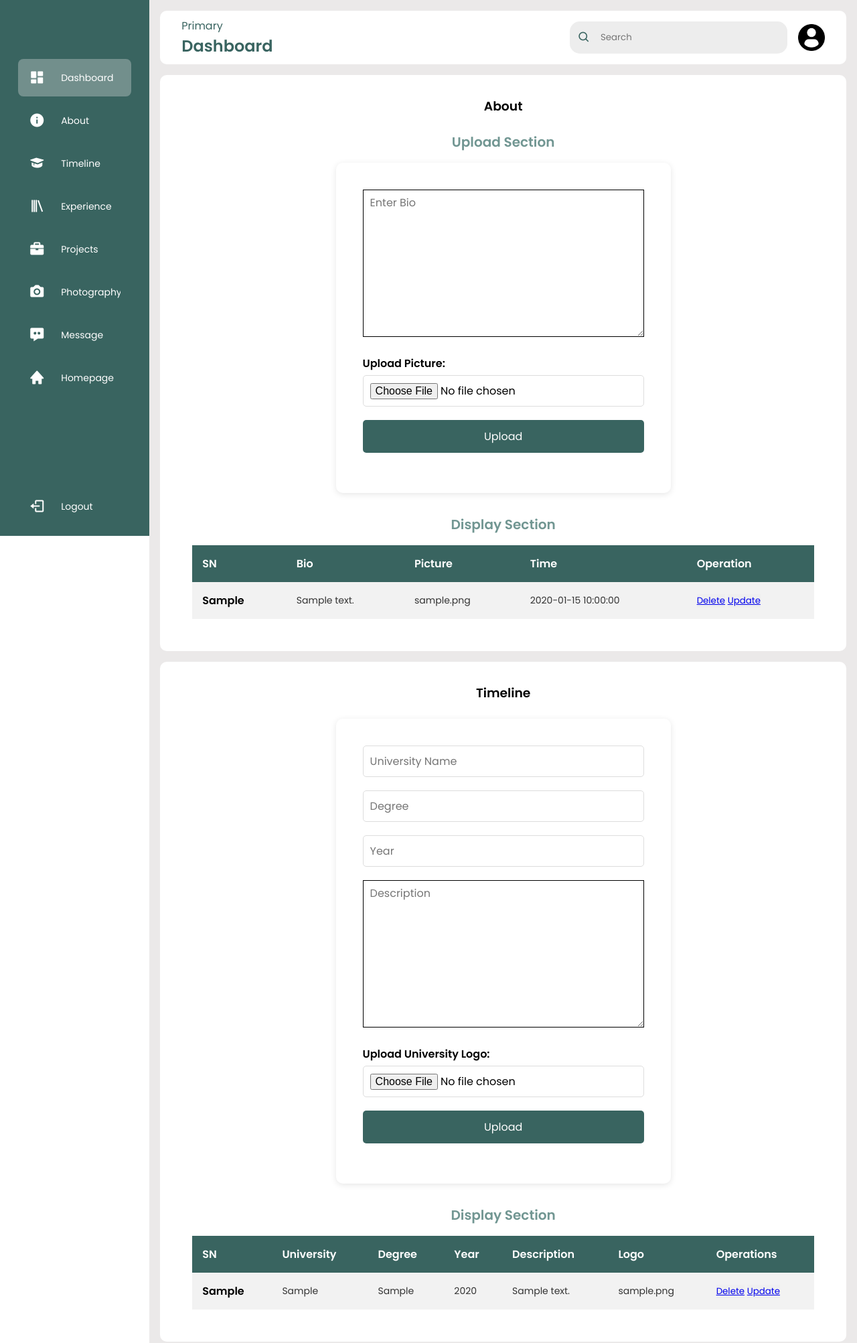
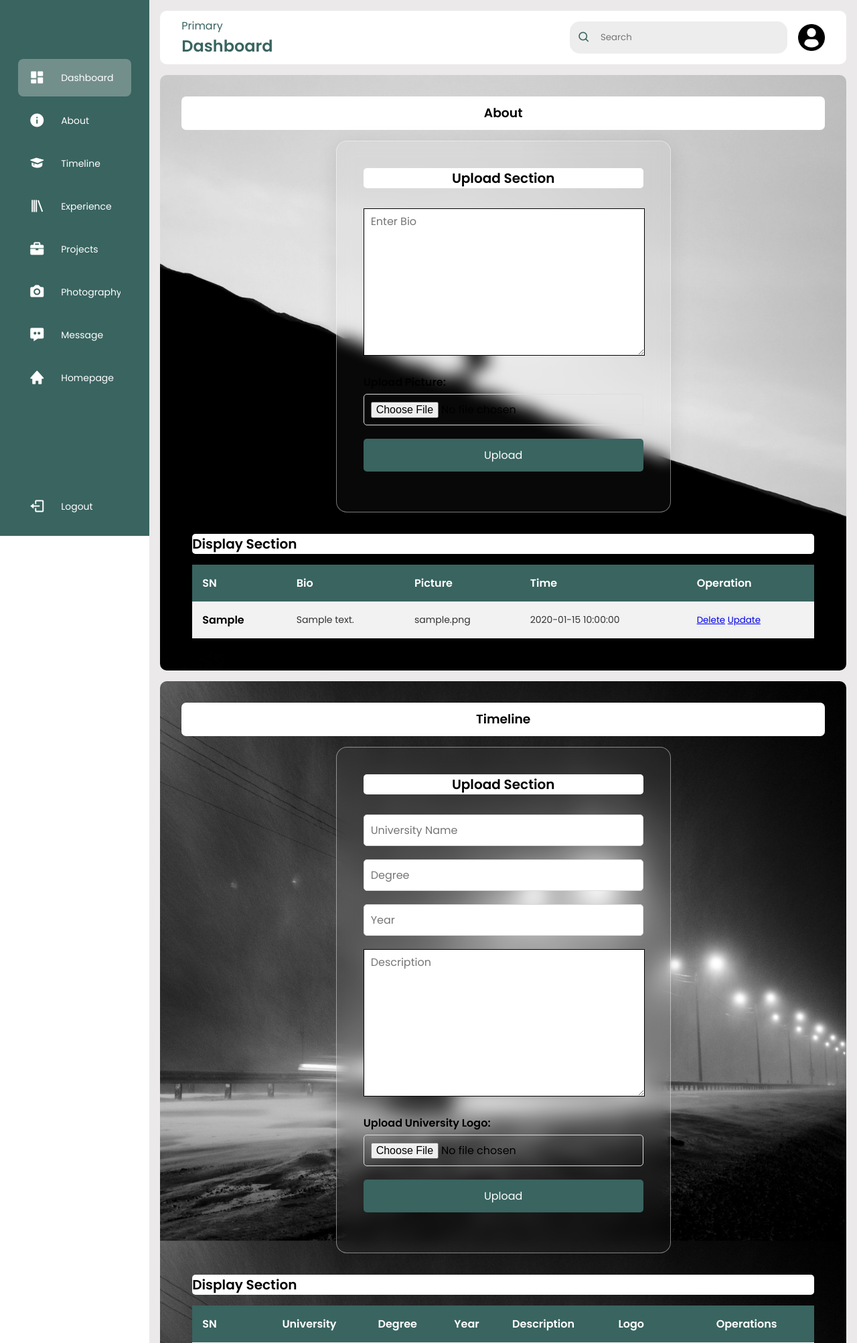
Before and after one commit to Efty34/Portfolio_Fullstack, a PHP site: page /index_admin.php in a window 1280 px wide. Shown: the top 2005 px of the page at 67% size. Run offline with PHP 8.4, Linux system fonts and the light colour scheme; the visitor is signed in with stand-in values (Sample User, id 1); tables that the repository leaves empty or names only in its code hold one stand-in row (values such as "Sample post"); grey boxes marked "Sample" are stand-in pictures.

Commit message:
Bg added to Admin

```diff
--- a/index/index_admin.php
+++ b/index/index_admin.php
@@ -25,17 +25,57 @@ if (!isset($_SESSION["user"])) {
             padding: 1rem 1rem;
         }
 
+        #about {
+            background-image: url(../asset/aboutbg.jpg);
+            background-repeat: no-repeat;
+            background-position: center;
+            background-attachment: fixed;
+            background-size: cover;
+        }
+
+        #timeline {
+            background-image: url(../asset/timeline.jpg);
+            background-repeat: no-repeat;
+            background-position: center;
+            background-attachment: fixed;
+            background-size: cover;
+        }
+
+        #photography {
+            background-image: url(../asset/cam.jpg);
+            background-repeat: no-repeat;
+            background-position: center;
+            background-attachment: fixed;
+            background-size: cover;
+        }
+        #message{
+            background-image: url(../asset/msg2.jpg);
+            background-repeat: no-repeat;
+            background-position: center;
+            background-attachment: fixed;
+            background-size: cover;
+        }
+
         .timeline-section h2 {
             font-size: 20px;
-            color: #719692;
+            background-color: white;
+            width: 100%;
+            color: black;
+            border-radius: 5px;
         }
 
         .form-container {
-            background-color: transparent;
-            border-radius: 10px;
-            box-shadow: 0 2px 10px rgba(0, 0, 0, 0.1);
+            /* background-color: transparent; */
+            /* border-radius: 10px; */
+            /* box-shadow: 0 2px 10px rgba(0, 0, 0, 0.1); */
             padding: 40px;
             width: 500px;
+            background: rgba(255, 255, 255, 0.03);
+            border-radius: 16px;
+            box-shadow: 0 4px 30px rgba(0, 0, 0, 0.1);
+            backdrop-filter: blur(11.6px);
+            -webkit-backdrop-filter: blur(11.6px);
+            border: 1px solid rgba(255, 255, 255, 0.45);
         }
 
         .form-container h2 {
@@ -129,6 +169,13 @@ if (!isset($_SESSION["user"])) {
         .sidebar:hover {
             width: 260px;
             transition: 0.5s;
+        }
+        .main--title--div{
+            width: 100%;
+            height: 50px;
+            background-color: white;
+            padding-top: 10px;
+            border-radius: 7px;
         }
     </style>
 </head>
@@ -225,8 +272,8 @@ if (!isset($_SESSION["user"])) {
                 <h3 class="main--title">About</h3>
             </div>
             <div class="timeline-section">
-                <h2>Upload Section</h2>
                 <div class="form-container">
+                    <h2>Upload Section</h2>
                     <form action="../include/about.inc.php" method="post" enctype="multipart/form-data">
                         <div class="form-group">
                             <!-- <tex type="text" name="bio" required placeholder="Enter Bio"> -->
@@ -298,6 +345,7 @@ if (!isset($_SESSION["user"])) {
             </div>
             <div class="timeline-section">
                 <div class="form-container">
+                    <h2>Upload Section</h2>
                     <form action="../include/timeline.inc.php" method="post" enctype="multipart/form-data">
                         <div class="form-group">
                             <!-- <label for="name">University Name:</label> -->
@@ -443,6 +491,7 @@ if (!isset($_SESSION["user"])) {
 
             <div class="timeline-section">
                 <div class="form-container">
+                    <h2>Upload Section</h2>
                     <form action="../include/photography.inc.php" method="post" enctype="multipart/form-data">
                         <div class="form-group">
                             <!-- <label for="name">University Name:</label> -->
```
Also changed, not shown: asset/aboutbg.jpg (added), asset/aboutbg2.jpg (deleted), asset/cam.jpg (added), asset/msg.jpg (added), asset/msg2.jpg (added), asset/timeline.jpg (added), index/uploads/cover.png (added), index/uploads/💌.jpg (added).
